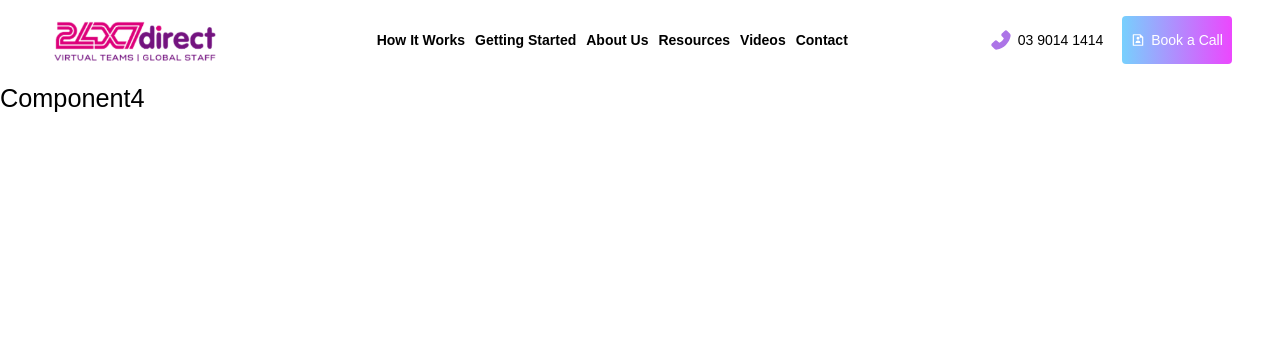
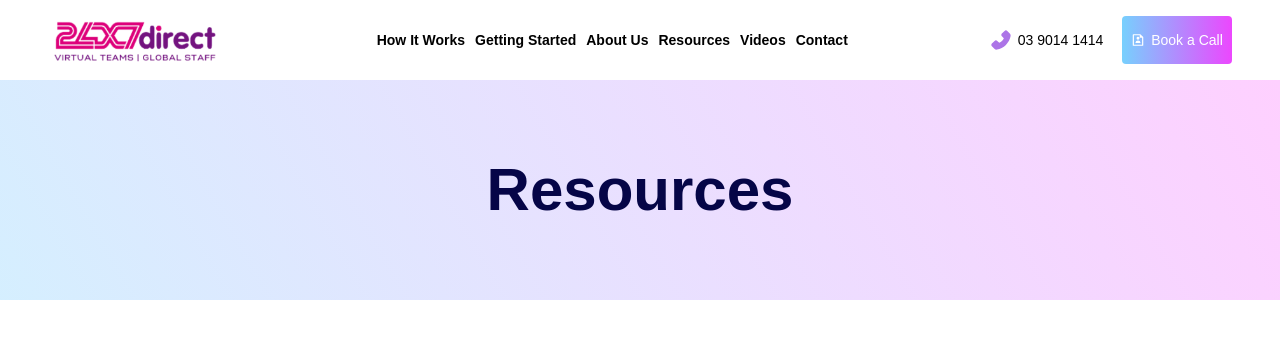
Before and after one commit to nabalmes/clone-website, a React (Create React App) app: page /Component4 in a window 1280 px wide. Shown: the top 338 px of the page. Built offline with nearby package versions, Linux system fonts and the light colour scheme.

Commit message:
added content

```diff
--- a/src/components/Pages/Component4/Component4.js
+++ b/src/components/Pages/Component4/Component4.js
@@ -3,8 +3,15 @@
 
 export const Component4 = () => {
     return (
-        <section id="Component4" className="h-full w-full">
-            <h1 className="text-black">Component4</h1>
+        <section id="Component4" className="h-full w-full text-[#050547]">
+              <div className="page relative w-full h-[220px] flex justify-center items-center bg-bg-1">
+                <h1 className="text-6xl font-semibold text-center">Resources</h1>
+                {/* <div className="w-full absolute bottom-0">
+                    <svg xmlns="http://www.w3.org/2000/svg" viewBox="0 0 1440 320">
+                        <path fill="#ffffff" fill-opacity="1" d="M0,288L1440,128L1440,320L0,320Z"></path>
+                    </svg>
+                </div> */}
+            </div>
         </section>
     )
 }
```
